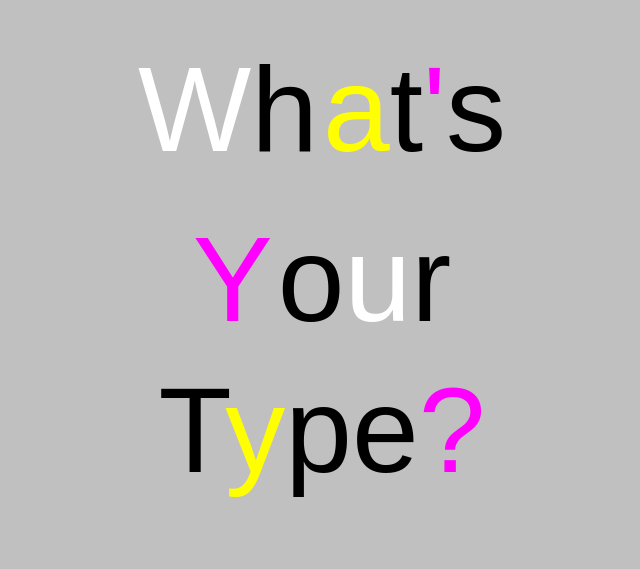
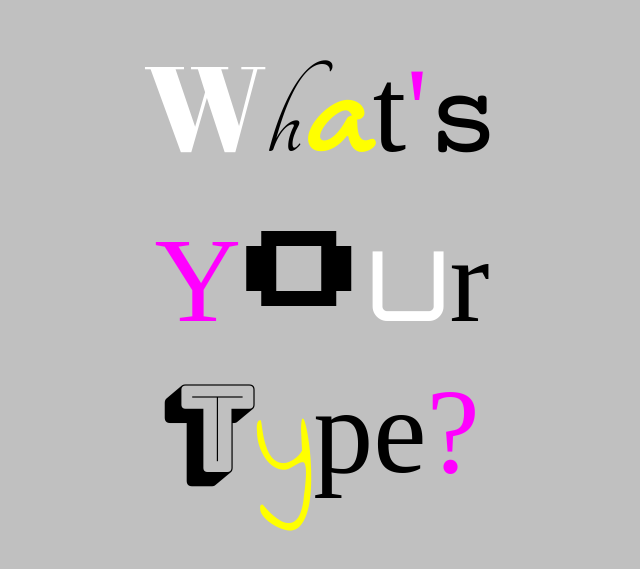
Before and after one commit to eugelogic/emerald, a Next.js app: page /playground/whats-your-type in a window 1280 px wide. Shown: the part 123-692 px from the top of the page, without its empty margins (318-958 px from the left). Built offline with nearby package versions, Linux system fonts and the light colour scheme; a web font is replaced by a local one.

Commit message:
Fix font family style

```diff
--- a/pages/playground/whats-your-type/whats-your-type.module.css
+++ b/pages/playground/whats-your-type/whats-your-type.module.css
@@ -22,57 +22,57 @@
     color: inherit;
 }
 
-.wUp {
+.wUp a {
     font-family: 'Abril Fatface', cursive;
     color: white;
 }
-.h {
+.h a {
     font-family: 'Tangerine', cursive;
     letter-spacing: 5px;
 }
-.a {
+.a a {
     font-family: 'Gochi Hand', cursive;
     color: yellow;
 }
-.t {
+.t a {
     font-family: 'Tourney', cursive;
 }
-.apo {
+.apo a {
     font-family: 'Rye', cursive;
     color: fuchsia;
 }
-.s {
+.s a {
     font-family: 'Courier Prime', monospace;
 }
-.yUp {
+.yUp a {
     font-family: 'Megrim', cursive;
     letter-spacing: 5px;
     color: fuchsia;
 }
-.o {
+.o a {
     font-family: 'Press Start 2P', cursive;
 }
-.u {
+.u a {
     font-family: 'Orbitron', sans-serif;
     color: white;
 }
-.r {
+.r a {
     font-family: 'Palette Mosaic', cursive;
 }
-.tUp {
+.tUp a {
     font-family: 'Bungee Shade', cursive;
 }
-.y {
+.y a {
     font-family: 'Indie Flower', cursive;
     color: yellow;
 }
-.p {
+.p a {
     font-family: 'Baumans', cursive;
 }
-.e {
+.e a {
     font-family: 'Emilys Candy', cursive;
 }
-.qm {
+.qm a {
     font-family: 'Original Surfer', cursive;
     color: fuchsia;
 }
```
